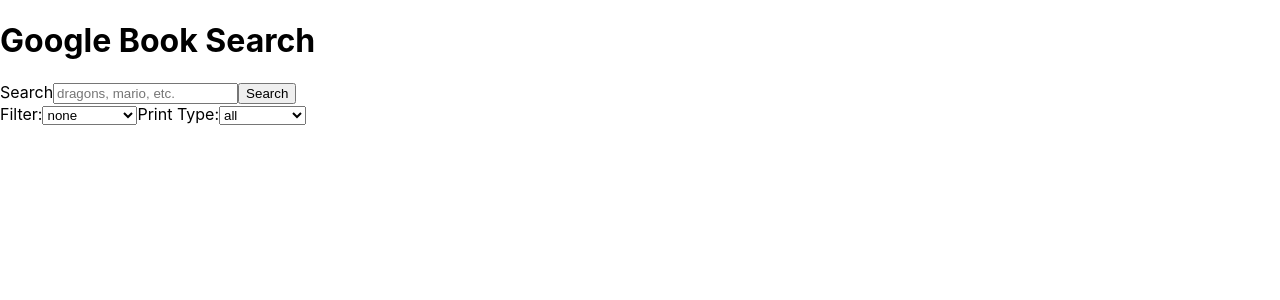
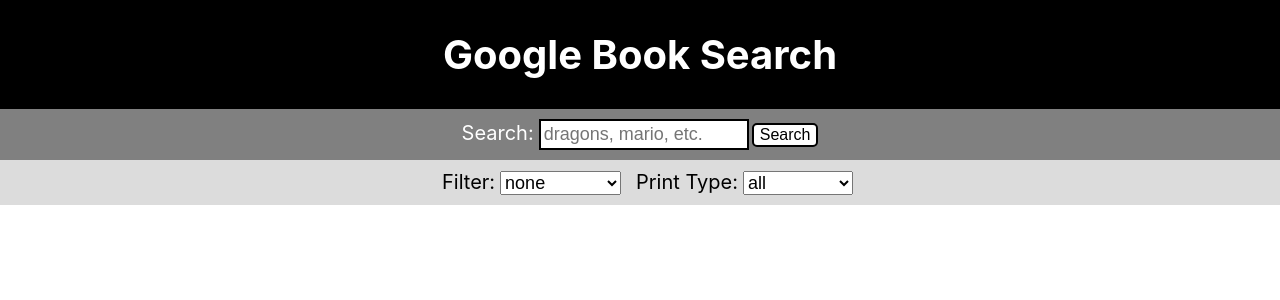
Before and after one commit to bix6/booksearch, a React (Create React App) app: page / in a window 1280 px wide. Shown: the top 300 px of the page. Built offline with nearby package versions, Linux system fonts and the light colour scheme; the HTML template or start-up script is replaced by a standard one.

Commit message:
style everything else

```diff
--- a/src/Filter/Filter.css
+++ b/src/Filter/Filter.css
@@ -0,0 +1,14 @@
+.filter {
+    padding: 10px;
+    text-align: center;
+    background-color: gainsboro;
+}
+
+.filter > label {
+    color: black;
+    margin: 0px 5px 0px 15px;
+}
+
+select {
+    font-size: 18px;
+}
--- a/src/Search/Search.css
+++ b/src/Search/Search.css
@@ -0,0 +1,26 @@
+form {
+    padding: 10px;
+    text-align: center;
+    background-color: gray;
+}
+
+label {
+    font-size: 20px;
+    margin-right: 5px;
+    color: white;
+}
+
+input {
+    max-width: 200px;
+    padding: 3px;
+    border: 2px solid black;
+    margin-right: 3px;
+    font-size: 18px;
+}
+
+button {
+    background-color: white;
+    border: 2px solid black;
+    border-radius: 5px;
+    font-size: 16px;
+}
--- a/src/Search/Search.js
+++ b/src/Search/Search.js
@@ -1,4 +1,5 @@
 import React from 'react';
+import "./Search.css";
 
 class Search extends React.Component {
     constructor(props) {
@@ -22,7 +23,7 @@
     render () {
         return (
             <form className="search" onSubmit={e => this.handleSubmit(e)}>
-                <label htmlFor="search">Search</label>
+                <label htmlFor="search">Search:</label>
                 <input
                     type="text"
                     placeholder="dragons, mario, etc."
--- a/src/index.css
+++ b/src/index.css
@@ -11,3 +11,12 @@
   font-family: source-code-pro, Menlo, Monaco, Consolas, 'Courier New',
     monospace;
 }
+
+h1 {
+  margin: 0;
+  padding: 30px 10px;
+  font-size: 40px;
+  text-align: center;
+  color: white;
+  background-color: black;
+}
```
